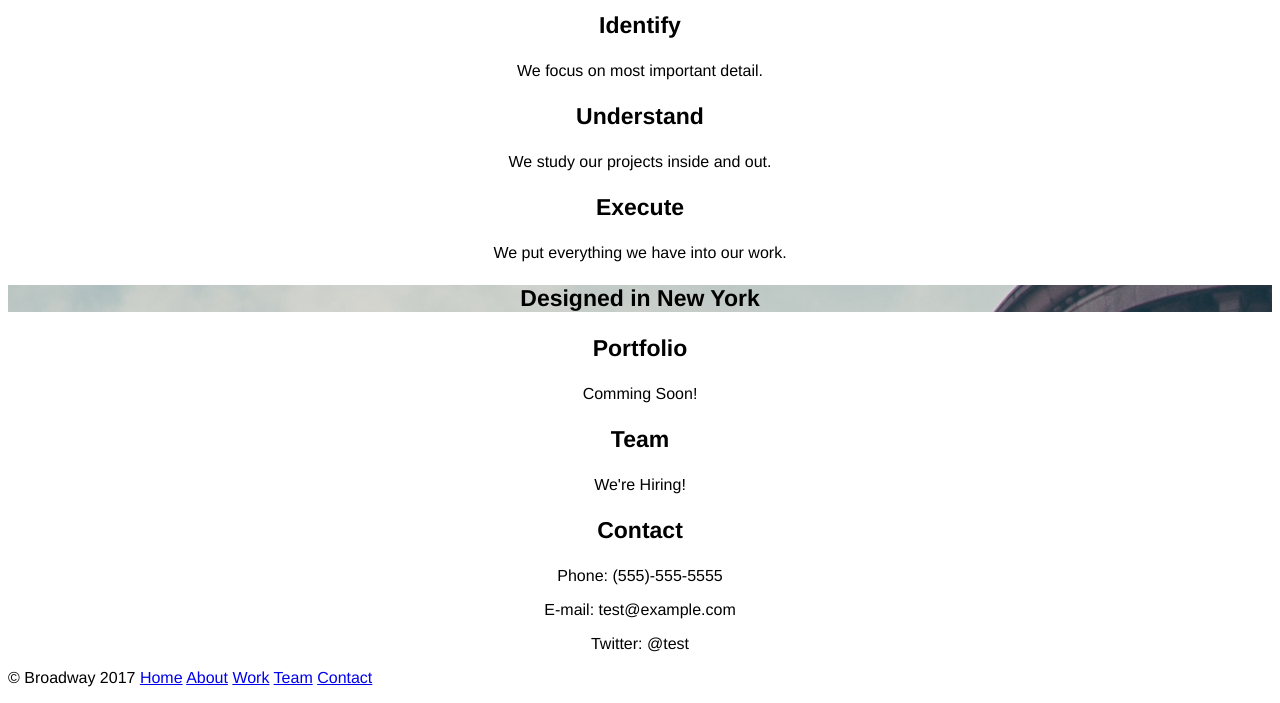
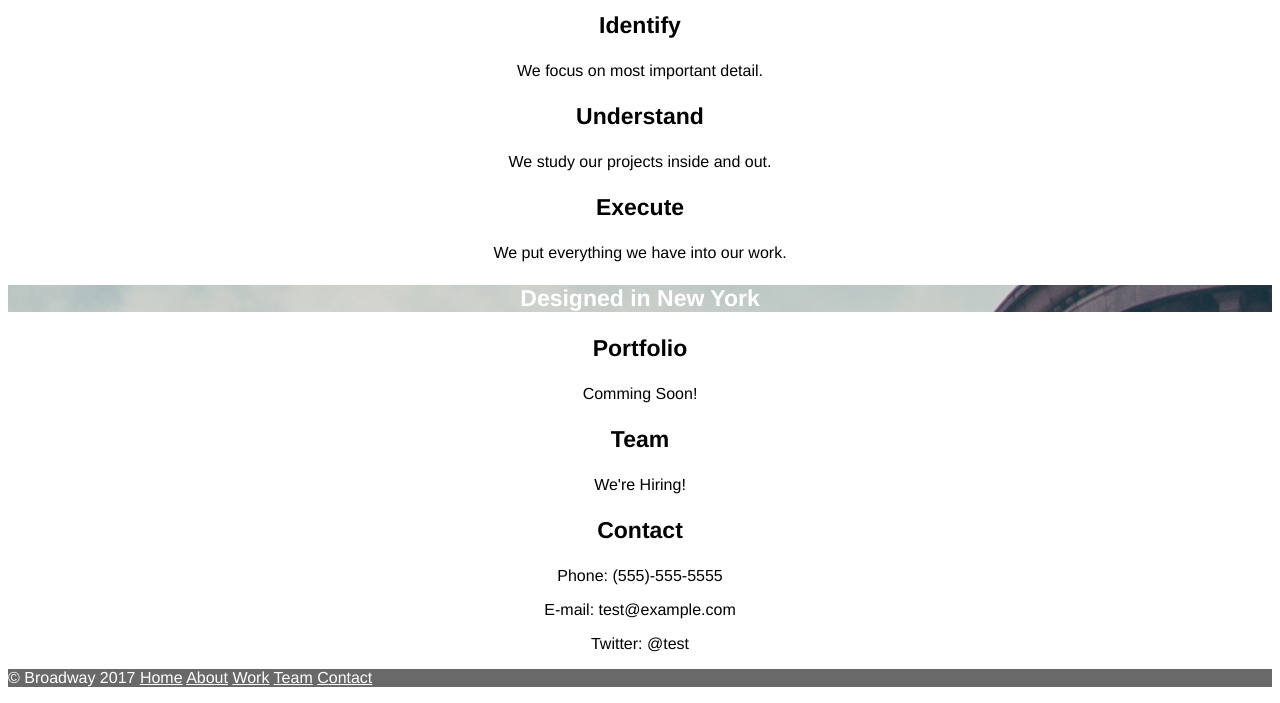
Before and after one commit to Nesinn/Broadway, a plain HTML site: page index.html in a window 1280 px wide. Shown: the part 406-1109 px from the top of the page. Drawn offline with Linux system fonts and the light colour scheme.

Commit message:
changed some text color

```diff
--- a/resource/css/style.css
+++ b/resource/css/style.css
@@ -25,4 +25,9 @@ h3 {
 
 .foot {
   text-align: left;
+  background-color: dimgray;
 }
+
+.backgr, .foot, a {
+  color: white;
+}
```
